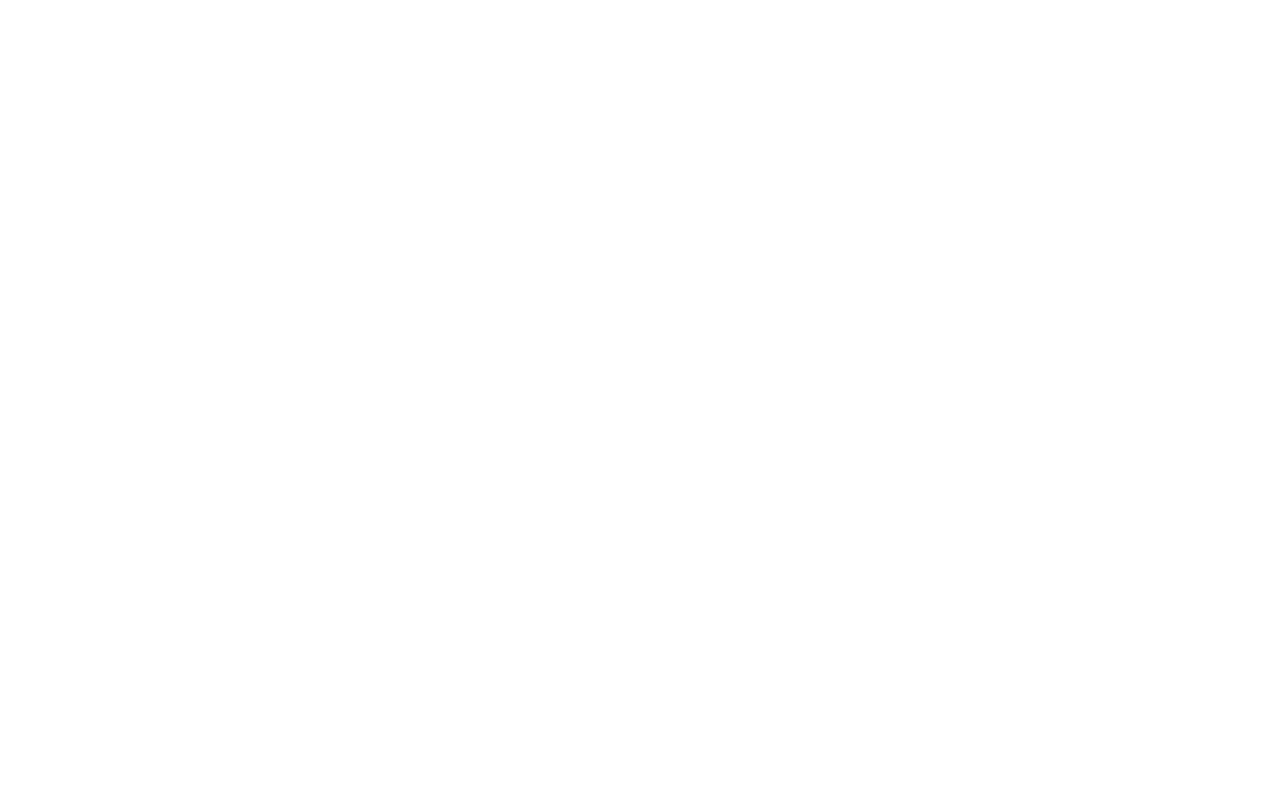
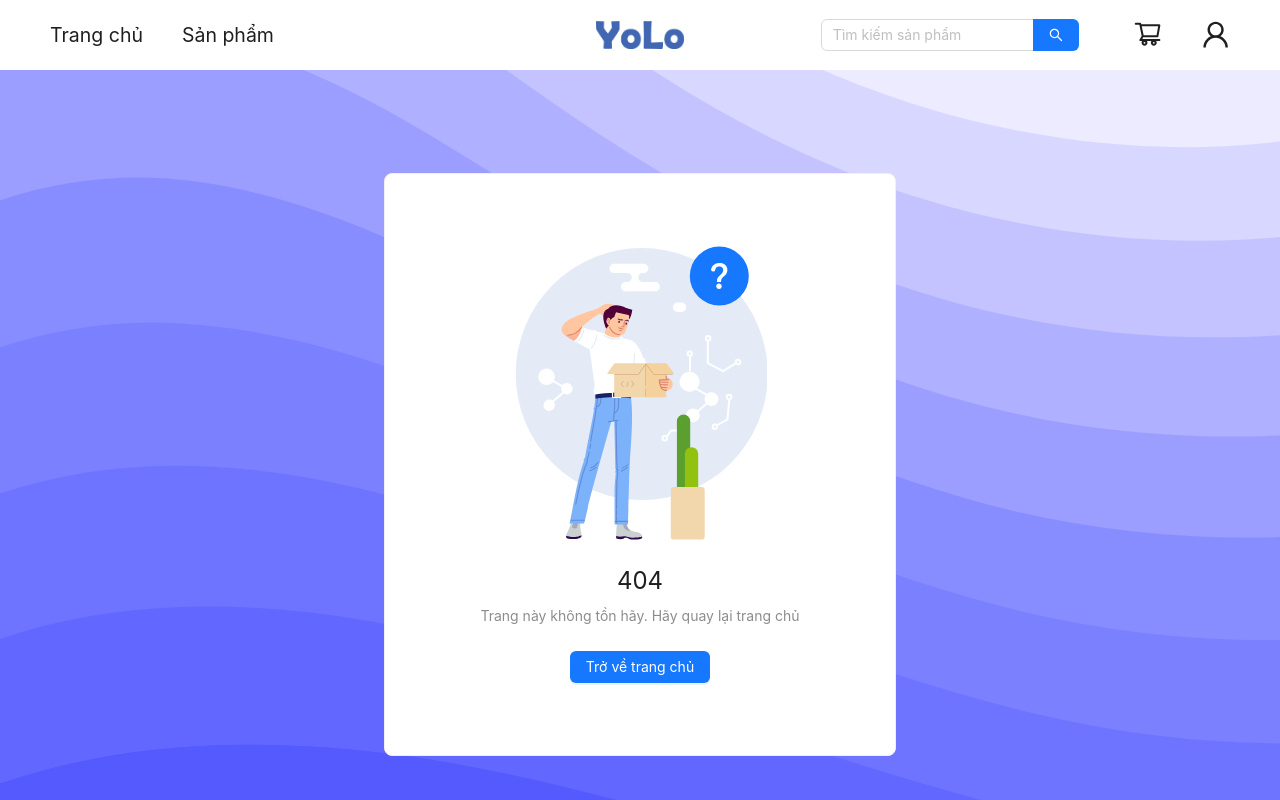
Before and after one commit to DucllOwO/ecommerce-shop, a React (Vite) app in the folder apps/client/: page /payment in a window 1280 px wide. Before the commit this address had no page. Shown: the top 800 px of the page. Built offline with nearby package versions, Linux system fonts and the light colour scheme.

Commit message:
404 page

```diff
--- a/apps/client/src/App.tsx
+++ b/apps/client/src/App.tsx
@@ -33,6 +33,7 @@
 import ImportingList from './pages/admin/ImportingList.js';
 import Importing from './pages/admin/Importing.js';
 import CashOnDeliveryPayment from './pages/customer/payment/CashOnDeliveryPayment.js';
+import NotFound from './pages/customer/NotFound.js';
 
 
 function App() {
@@ -90,6 +91,8 @@
             <Route key={'cash-on-delivery'} path='cash-on-delivery/:orderID' element={<CashOnDeliveryPayment />} />
           </Route>
           <Route key={'return-policy'} path='return-policy' element={<ReturnPolicy />} />
+          <Route key={'not-found'} path='*' element={<NotFound />} />
+
         </Route>
 
       </Routes>
--- /dev/null
+++ b/apps/client/src/pages/customer/NotFound.tsx
@@ -0,0 +1,22 @@
+import { Button, Card, Result } from 'antd'
+import React from 'react'
+import { useNavigate } from 'react-router-dom'
+
+const NotFound = () => {
+  const nav = useNavigate();
+  return (
+    <div className='centerflex svgBg'>
+
+      <Card bordered style={{ width: '40%', height: '80%' }}>
+        <Result
+          status="404"
+          title="404"
+          subTitle="Trang này không tồn hãy. Hãy quay lại trang chủ"
+          extra={<Button onClick={() => nav('')} type="primary">Trở về trang chủ</Button>}
+        />
+      </Card>
+    </div>
+  )
+}
+
+export default NotFound
--- a/apps/client/src/pages/customer/components/Header.tsx
+++ b/apps/client/src/pages/customer/components/Header.tsx
@@ -134,7 +134,7 @@
                         <div className="header__menu__item header__menu__right__item">
                             <AutoComplete
                                 dropdownMatchSelectWidth={252}
-                                style={{ width: 300 }}
+                                style={{ width: "90%" }}
                                 options={searchOptions}
                                 onSelect={onSelect}
                                 onSearch={onSearch}
```
